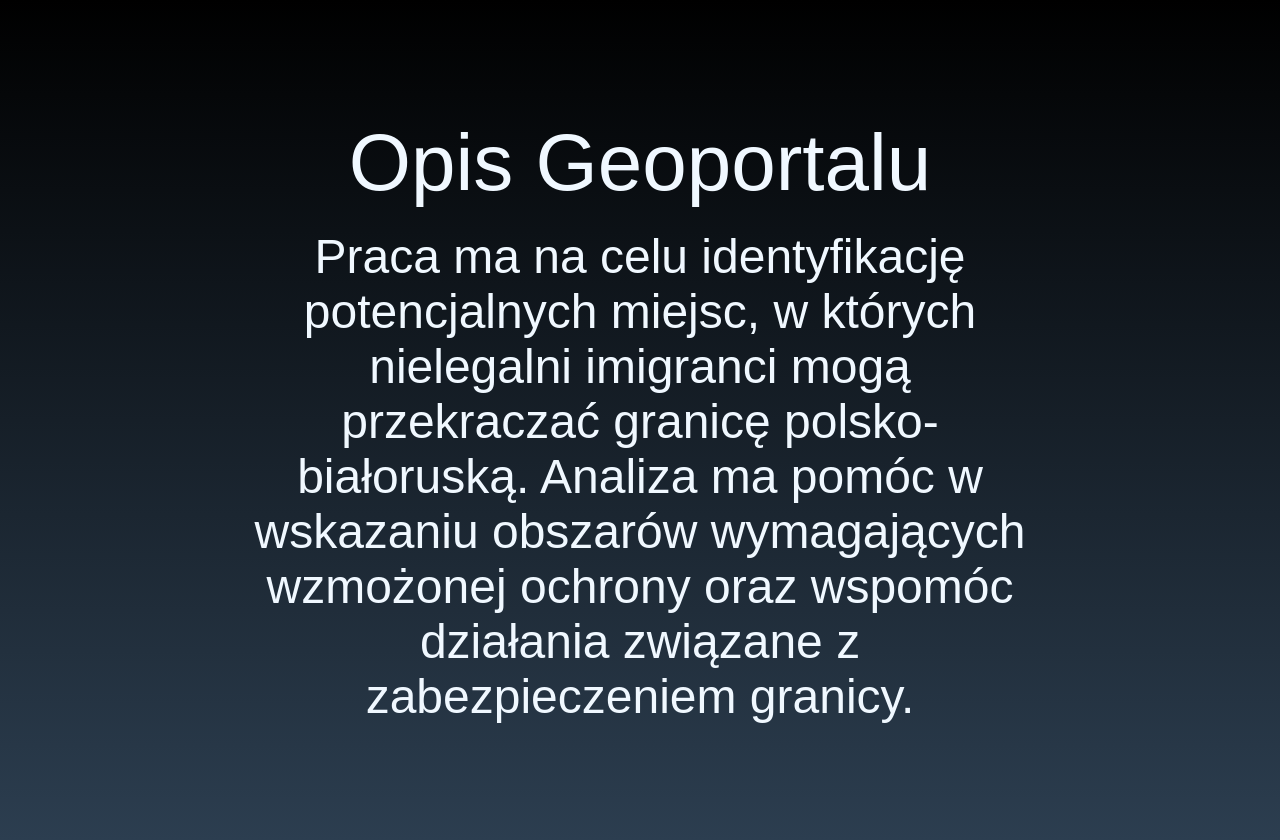
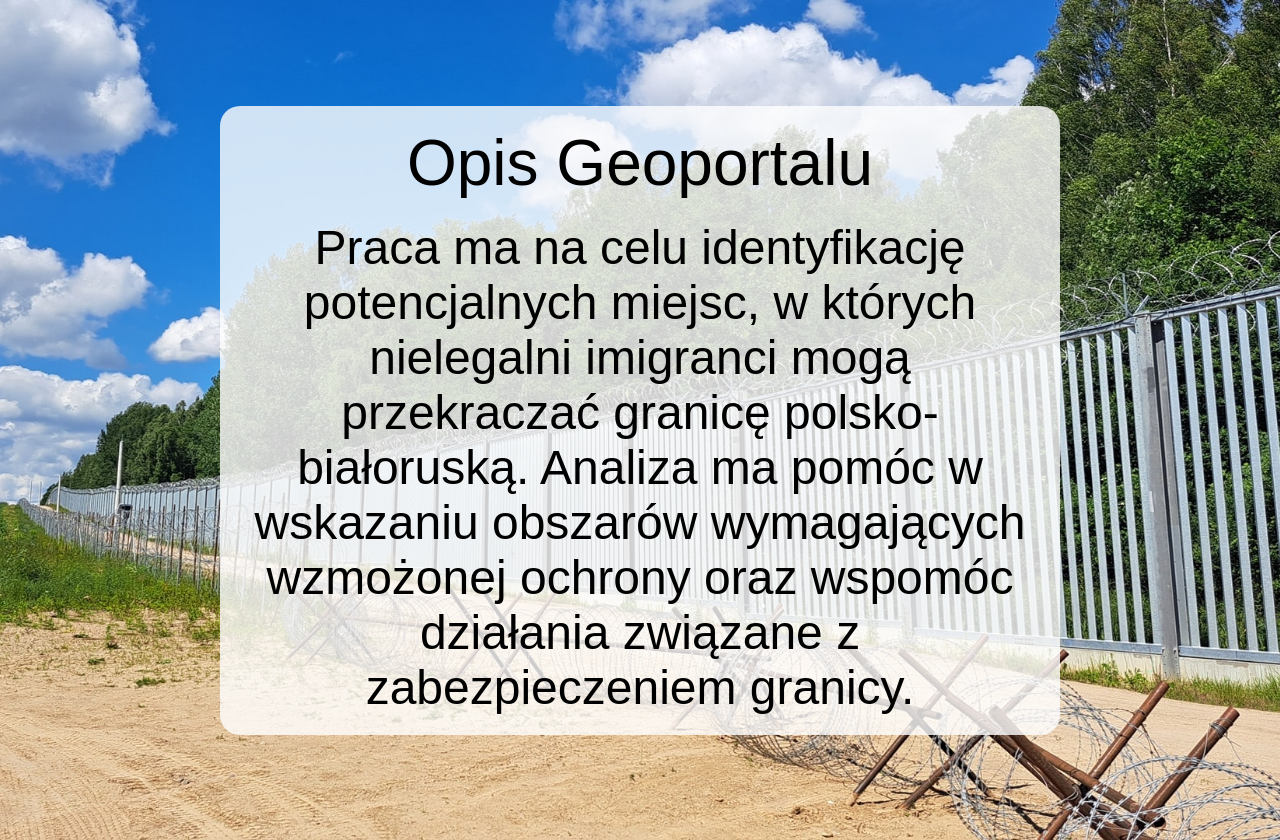
Before and after one commit to Szaj111/Geo_granic, a React (Create React App) app: page /about in a window 1280 px wide. Built offline with nearby package versions, Linux system fonts and the light colour scheme.

Commit message:
About_rdy

```diff
--- a/src/components/About.css
+++ b/src/components/About.css
@@ -6,16 +6,24 @@
   height: 100vh;
   text-align: center;
   padding: 20px;
+  background-image: url("./obrazy/tlo2.jpg");
+  background-size: cover;
+  background-position: center;
+  background-repeat: no-repeat;
+}
+
+.overlay {
+  background-color: rgba(255, 255, 255, 0.8); /* Białe tło z 80% krycia */
+  padding: 20px;
+  border-radius: 20px;
 }
 
 .tytul {
-  font-size: 5em;
+  font-size: 4em;
   margin-bottom: 20px;
-  color: aliceblue;
 }
 
 .opis {
   font-size: 3em;
   max-width: 800px;
-  color: aliceblue;
 }
--- a/src/components/About.js
+++ b/src/components/About.js
@@ -1,15 +1,18 @@
 import React from "react";
 import "./About.css";
+import Tlo from "./obrazy/tlo2.jpg";
 
 function About() {
   return (
     <div className="container">
-      <div className="tytul">Opis Geoportalu</div>
-      <div className="opis">
-        Praca ma na celu identyfikację potencjalnych miejsc, w których
-        nielegalni imigranci mogą przekraczać granicę polsko-białoruską. Analiza
-        ma pomóc w wskazaniu obszarów wymagających wzmożonej ochrony oraz
-        wspomóc działania związane z zabezpieczeniem granicy.
+      <div className="overlay">
+        <div className="tytul">Opis Geoportalu</div>
+        <div className="opis">
+          Praca ma na celu identyfikację potencjalnych miejsc, w których
+          nielegalni imigranci mogą przekraczać granicę polsko-białoruską.
+          Analiza ma pomóc w wskazaniu obszarów wymagających wzmożonej ochrony
+          oraz wspomóc działania związane z zabezpieczeniem granicy.
+        </div>
       </div>
     </div>
   );
```
Also changed, not shown: src/components/obrazy/tlo2.jpg (added).
